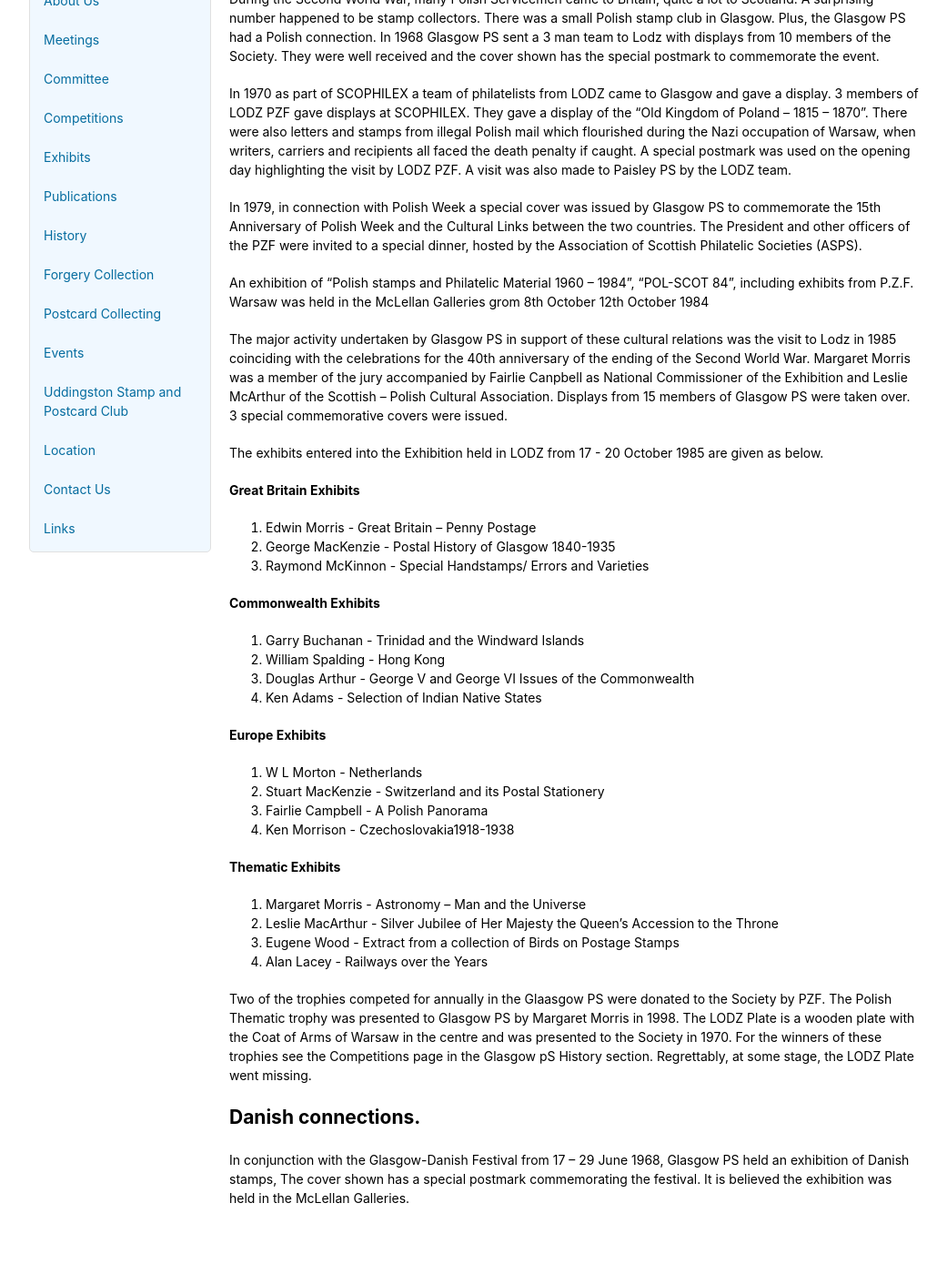
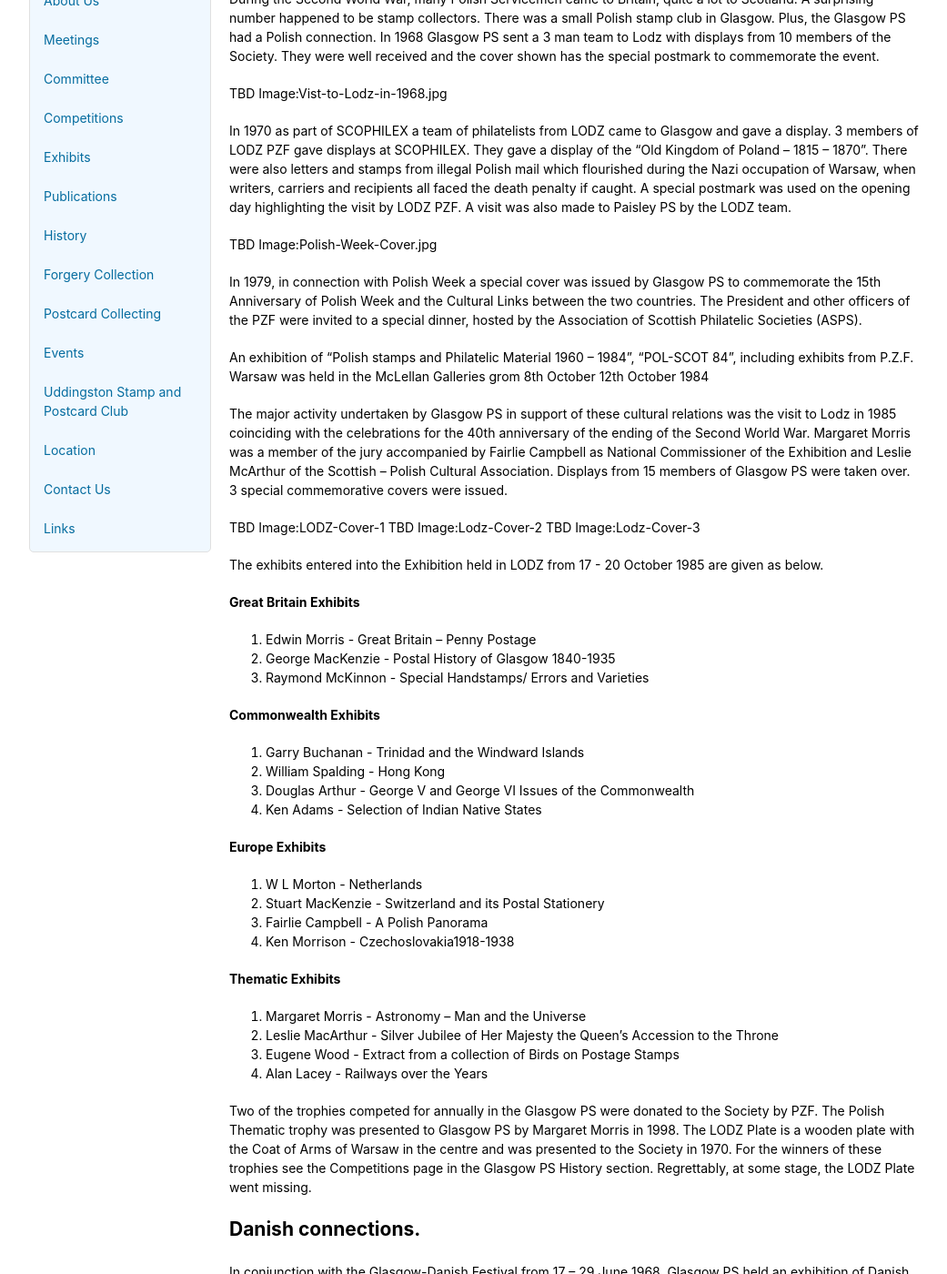
Before and after one commit to astalker/caledonian-stamps, a Jekyll site: the page built from polish-and-danish-connections.md, in a window 1280 px wide and 1400 px high, scrolled down 208 px. Shown: the whole window at 91% size, without its empty margins (118-1159 px from the left). Built offline with Jekyll 4.4.1, drawn with Linux system fonts in a browser that asks for light colours; our own code applies the rules of GitHub Pages for plain Markdown files; some of the changed text lies outside the part shown.

Commit message:
Enhance content on Polish and Danish connections
Updated the Polish and Danish connections section with additional details and images.

```diff
--- a/polish-and-danish-connections.md
+++ b/polish-and-danish-connections.md
@@ -2,13 +2,21 @@
 
 During the Second World War, many Polish Servicemen came to Britain, quite a lot to Scotland. A surprising number happened to be stamp collectors.  There was a small Polish stamp club in Glasgow. Plus, the Glasgow PS had a Polish connection. In 1968 Glasgow PS sent a 3 man team to Lodz with displays from 10 members of the Society. They were well received and the cover shown has the special postmark to commemorate the event.
 
+TBD Image:Vist-to-Lodz-in-1968.jpg
+
 In 1970 as part of SCOPHILEX a team of philatelists from LODZ came to Glasgow and gave a display. 3 members of LODZ PZF gave displays at SCOPHILEX. They gave a display of the “Old Kingdom of Poland – 1815 – 1870”.  There were also letters and stamps from illegal Polish mail which flourished during the Nazi occupation of Warsaw, when writers, carriers and recipients all faced the death penalty if caught. A special postmark was used on the opening day highlighting the visit by LODZ PZF.  A visit was also made to Paisley PS by the LODZ team.
+
+TBD Image:Polish-Week-Cover.jpg
 
 In 1979, in connection with Polish Week a special cover was issued by Glasgow PS to commemorate the 15th Anniversary of Polish Week and the Cultural Links between the two countries. The President and other officers of the PZF were invited to a special dinner, hosted by the Association of Scottish Philatelic Societies (ASPS).
 
 An exhibition of “Polish stamps and Philatelic Material 1960 – 1984”, “POL-SCOT 84”, including exhibits from P.Z.F. Warsaw was held in the McLellan Galleries grom 8th October 12th October 1984
 
-The major activity undertaken by Glasgow PS in support of these cultural relations was the visit to Lodz in 1985 coinciding with the celebrations for the 40th anniversary of the ending of the Second World War. Margaret Morris was a member of the jury accompanied by Fairlie Canpbell as National Commissioner of the Exhibition and Leslie McArthur of the Scottish – Polish Cultural Association. Displays from 15 members of Glasgow PS were taken over. 3 special commemorative covers were issued.
+The major activity undertaken by Glasgow PS in support of these cultural relations was the visit to Lodz in 1985 coinciding with the celebrations for the 40th anniversary of the ending of the Second World War. Margaret Morris was a member of the jury accompanied by Fairlie Campbell as National Commissioner of the Exhibition and Leslie McArthur of the Scottish – Polish Cultural Association. Displays from 15 members of Glasgow PS were taken over. 3 special commemorative covers were issued.
+
+TBD Image:LODZ-Cover-1
+TBD Image:Lodz-Cover-2
+TBD Image:Lodz-Cover-3
 
 The exhibits entered into the Exhibition held in LODZ from 17 - 20 October 1985 are given as below.
 
@@ -35,9 +43,9 @@ The exhibits entered into the Exhibition held in LODZ from 17 - 20 October 1985
 3.	Eugene Wood - Extract from a collection of Birds on Postage Stamps
 4.	Alan Lacey - Railways over the Years
 
-Two of the trophies competed for annually in the Glaasgow PS were donated to the Society by PZF. The Polish Thematic trophy was presented to Glasgow PS by Margaret Morris in 1998. The LODZ Plate is a wooden plate with the Coat of Arms of Warsaw in the centre and was presented to the Society in 1970. For the winners of these trophies see the Competitions page in the Glasgow pS History section. Regrettably, at some stage, the LODZ Plate went missing.
-
-
+Two of the trophies competed for annually in the Glasgow PS were donated to the Society by PZF. The Polish Thematic trophy was presented to Glasgow PS by Margaret Morris in 1998. The LODZ Plate is a wooden plate with the Coat of Arms of Warsaw in the centre and was presented to the Society in 1970. For the winners of these trophies see the Competitions page in the Glasgow PS History section. Regrettably, at some stage, the LODZ Plate went missing.
 
 ## Danish connections.
 In conjunction with the Glasgow-Danish Festival from 17 – 29 June 1968, Glasgow PS held an exhibition of Danish stamps, The cover shown has a special postmark commemorating the festival. It is believed the exhibition was held in the McLellan Galleries.
+
+TBD Image:Danish-Exhibition.1968
```
